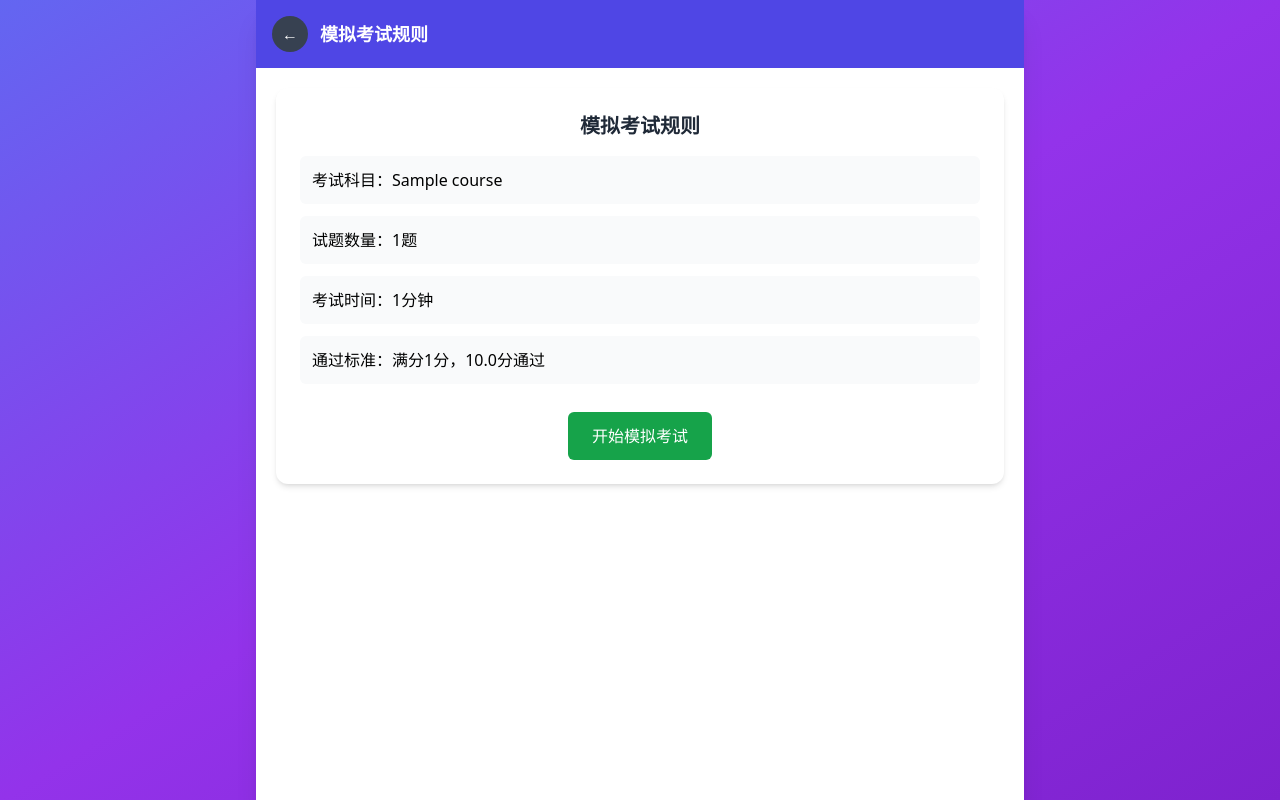
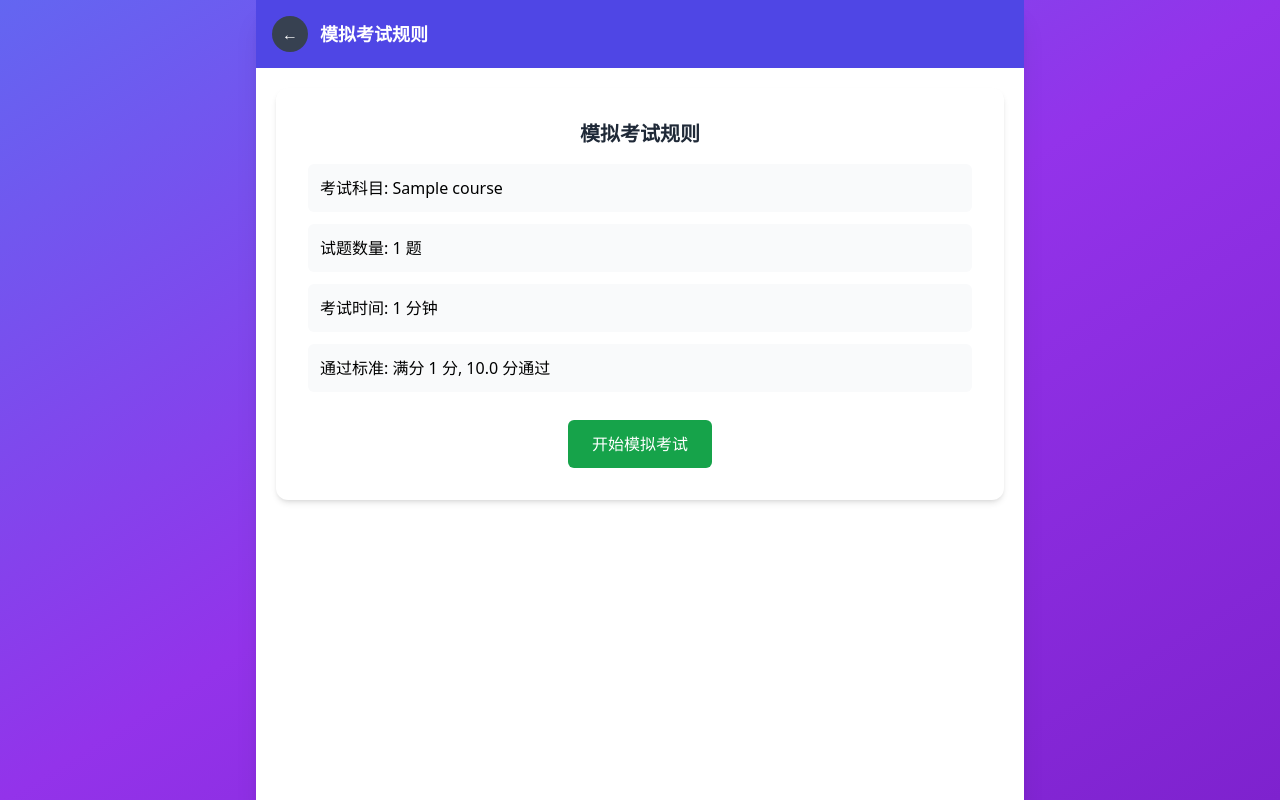
Before and after one commit to hekaiyou/RideHailingDriverExamination, a Django app: template ride_hailing_driver_examination/templates/exam_rules.html in a window 1280 px wide. Run offline with Django 5.2, Linux system fonts and the light colour scheme; the template is opened without the code that fills it: values that come from a table or form of the project are taken from there, others are empty; tables that the repository leaves empty hold one stand-in row (values such as "Sample post"); some libraries are stand-ins or nearby versions.

Commit message:
模版-模拟考试规则-格式

```diff
--- a/ride_hailing_driver_examination/templates/exam_rules.html
+++ b/ride_hailing_driver_examination/templates/exam_rules.html
@@ -15,20 +15,18 @@
       <h1 class="text-lg font-semibold">模拟考试规则</h1>
     </div>
 
-
     <div class="tab-content p-5">
-      <div class="exam-rules bg-white rounded-xl p-6 shadow-md text-center">
+      <div class="exam-rules bg-white rounded-xl p-8 shadow-md text-center">
         <h2 class="text-gray-800 text-xl font-semibold mb-4">模拟考试规则</h2>
         <ol class="rules-list text-left space-y-3 mb-4">
-          <li class="bg-gray-50 p-3 rounded-md">考试科目：{{ course.exam_subject }} </li>
-          <li class="bg-gray-50 p-3 rounded-md">试题数量：{{ course.question_count }}题</li>
-          <li class="bg-gray-50 p-3 rounded-md">考试时间：{{ course.exam_time }}分钟</li>
-          <li class="bg-gray-50 p-3 rounded-md">通过标准：满分{{ course.question_count }}分，{{ course.passing_score }}分通过</li>
+          <li class="bg-gray-50 p-3 rounded-md">考试科目: {{ course.exam_subject }}</li>
+          <li class="bg-gray-50 p-3 rounded-md">试题数量: {{ course.question_count }} 题</li>
+          <li class="bg-gray-50 p-3 rounded-md">考试时间: {{ course.exam_time }} 分钟</li>
+          <li class="bg-gray-50 p-3 rounded-md">通过标准: 满分 {{ course.question_count }} 分, {{ course.passing_score }} 分通过</li>
         </ol>
         <button class="start-exam-btn mt-3 px-6 py-3 bg-green-600 hover:bg-green-700 text-white rounded-md" onclick="startExam()">开始模拟考试</button>
       </div>
     </div>
-
 
   </div>
 
```
